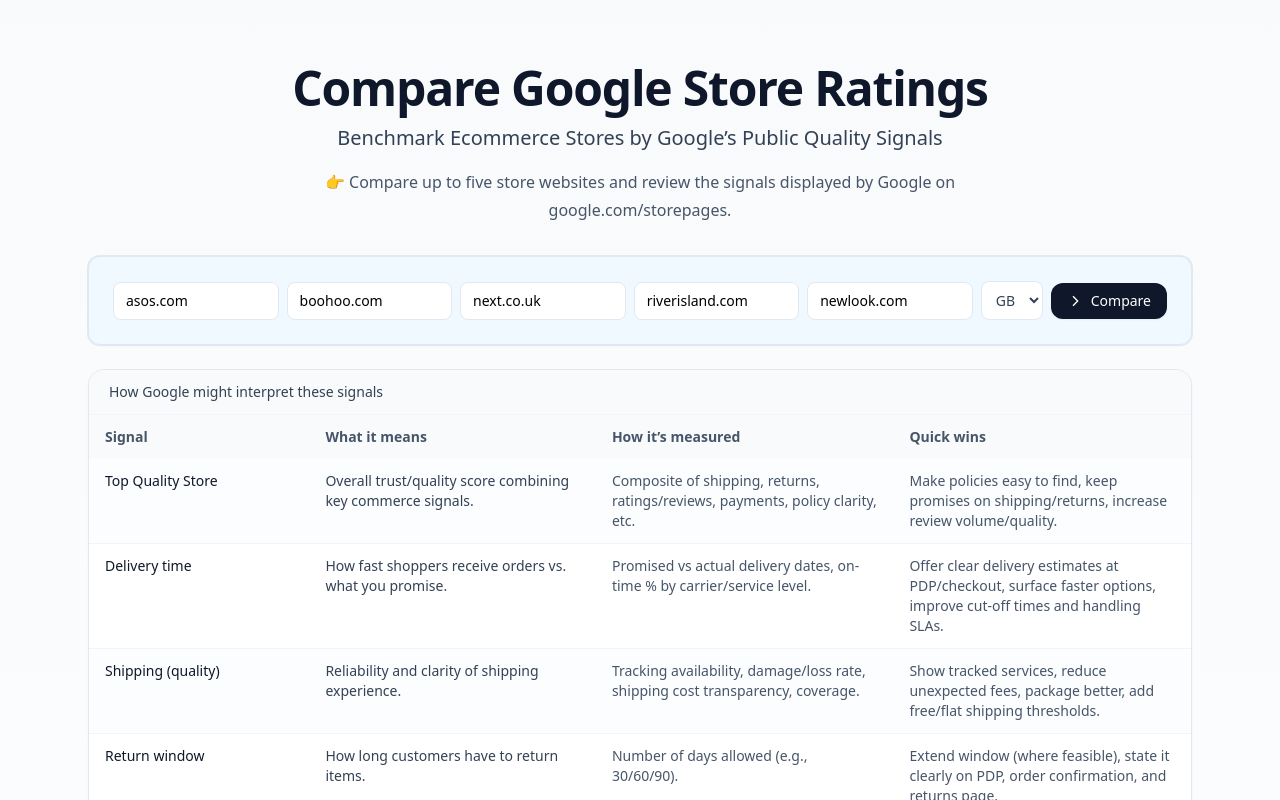
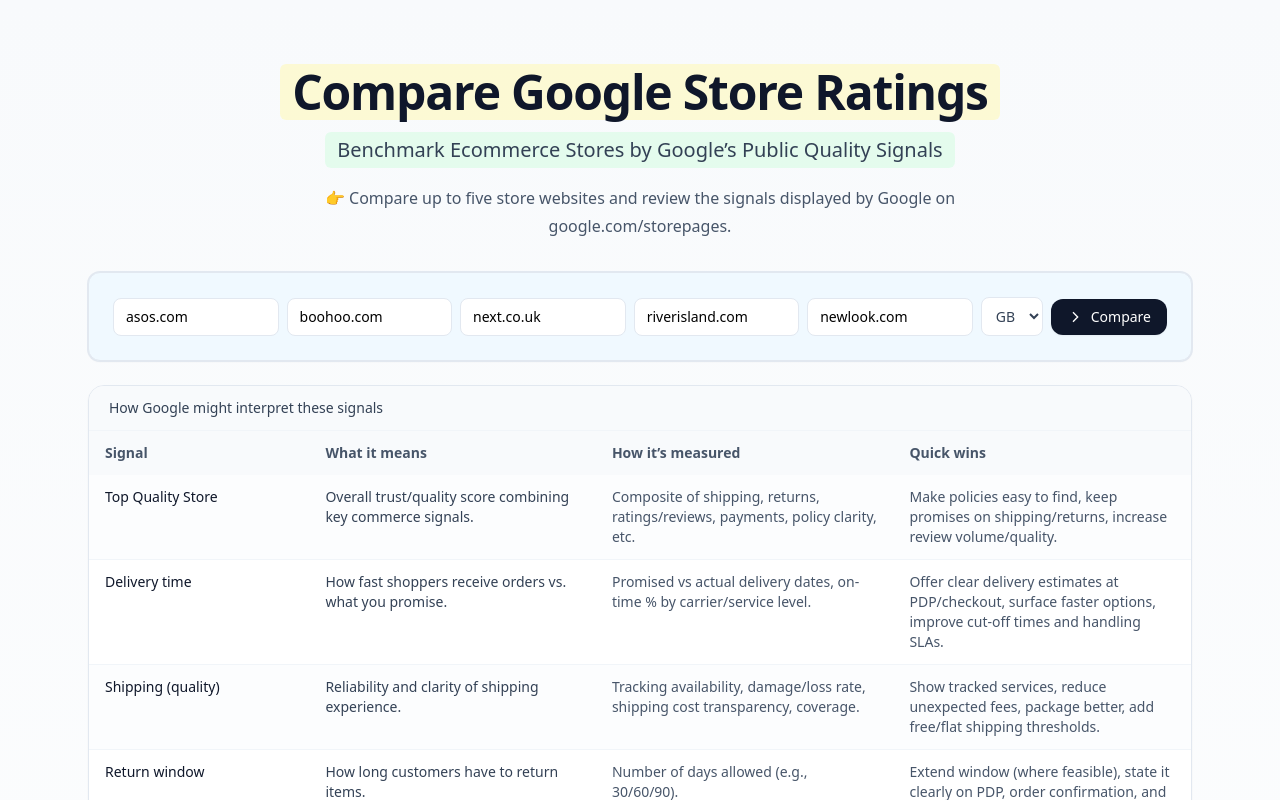
Before and after one commit to carlhendy/tsq-compartpr, a Next.js app: page / in a window 1280 px wide. Shown: the top 800 px of the page. Built offline with nearby package versions, Linux system fonts and the light colour scheme.

Commit message:
Add files via upload

```diff
--- a/app/page.tsx
+++ b/app/page.tsx
@@ -197,12 +197,12 @@ const WalletChips: React.FC<{ value?: string }> = ({ value }) => {
   return (
     <main className="min-h-screen bg-gradient-to-b from-slate-50 to-white">
       {/* Hero */}<section className="mx-auto max-w-6xl px-6 pt-16 pb-6 text-center">
-        <h1 className="text-4xl font-bold tracking-tight text-slate-900 sm:text-5xl">Compare Google Store Ratings</h1>
-            <h2 className="mt-3 text-xl font-medium text-slate-700 text-center">Benchmark Ecommerce Stores by Google’s Public Quality Signals</h2>
+        <h1 className="bg-yellow-100/70 font-bold inline-block px-3 py-1 rounded-md sm:text-5xl text-4xl text-slate-900 tracking-tight">Compare Google Store Ratings</h1>
+            <h2 className="bg-green-100/70 font-medium inline-block mt-3 px-3 py-1 rounded-md text-center text-slate-700 text-xl">Benchmark Ecommerce Stores by Google’s Public Quality Signals</h2>
             <p className="mx-auto mt-4 max-w-2xl text-base leading-7 text-slate-600 text-center">👉 Compare up to five store websites and review the signals displayed by Google on google.com/storepages.</p>
 
         {/* Inputs */}
-        <div className="mt-8 rounded-2xl border border-slate-200 bg-sky-50 p-4 shadow-sm backdrop-blur bg-blue-100 p-6 rounded-2xl rounded-2xl ring-1 ring-slate-200 bg-blue-50 rounded-xl p-4">
+        <div className="backdrop-blur bg-blue-100 bg-blue-50 bg-sky-50 border border-slate-200 mt-8 p-4 p-6 ring-1 ring-slate-200 rounded-2xl rounded-xl shadow-sm">
           <div className="flex flex-col gap-3 sm:flex-row sm:items-center sm:gap-2">
             <div className="grid flex-1 grid-cols-1 gap-2 sm:grid-cols-5">
               {domains.map((d, i) => (
@@ -234,7 +234,7 @@ const WalletChips: React.FC<{ value?: string }> = ({ value }) => {
               <button
                 onClick={compare}
                 disabled={loading}
-                className="inline-flex items-center gap-2 rounded-xl bg-slate-900 px-4 py-2 text-sm font-medium text-white shadow-sm hover:bg-slate-800 disabled:cursor-not-allowed disabled:opacity-60"
+                className="bg-emerald-600 bg-slate-900 disabled:cursor-not-allowed disabled:opacity-60 font-medium gap-2 hover:bg-emerald-700 hover:bg-slate-800 inline-flex items-center px-4 py-2 rounded-xl shadow-sm text-sm text-white"
               >
                 {loading ? (
                   <svg className="h-4 w-4 animate-spin" viewBox="0 0 24 24">
```
